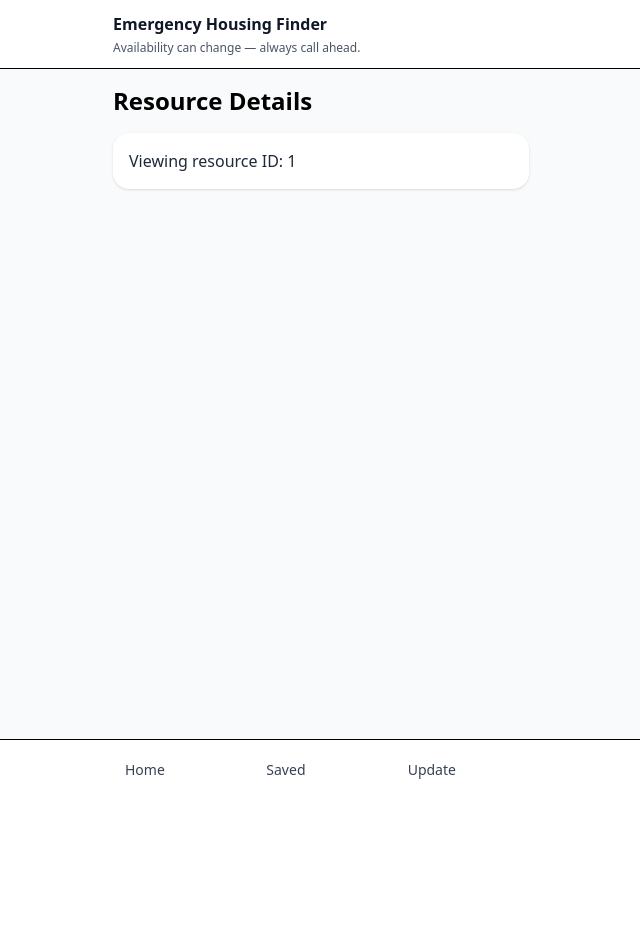
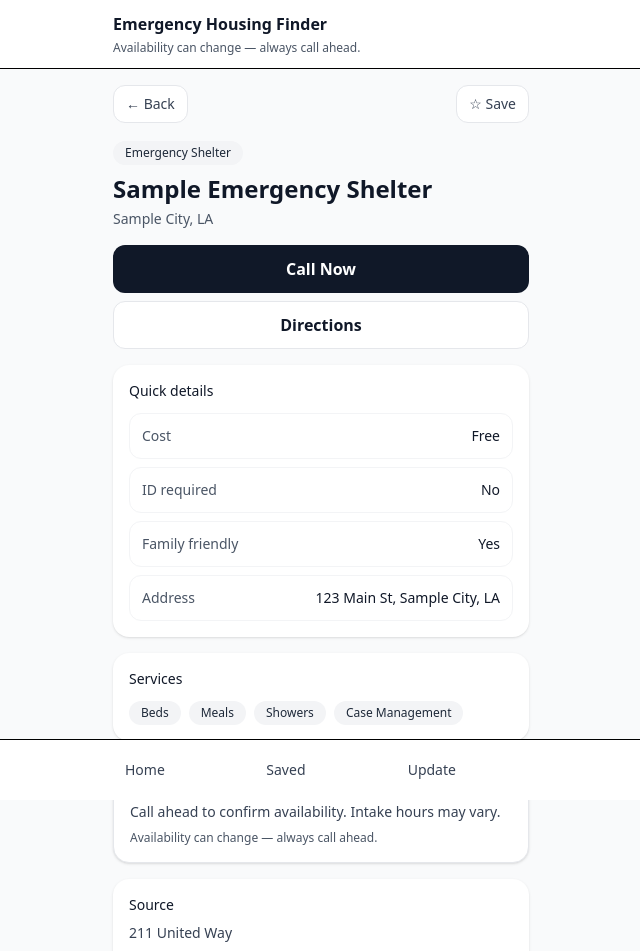
Before and after one commit to FrimpsManu/emergency-housing-finder, a React (Vite) app: page /resource/1 in a window 1280 px wide. Shown: the top 951 px of the page, without its empty margins (319-959 px from the left). Before the commit the page ends 800 px from the top, so only its background shows below. Built offline with nearby package versions, Linux system fonts and the light colour scheme.

Commit message:
Add Resource detail UI and reusable ResourceCard component

```diff
--- /dev/null
+++ b/src/components/ResourceCard.tsx
@@ -0,0 +1,69 @@
+type ResourceCardProps = {
+  name: string;
+  city: string;
+  state: string;
+  tags: string[];
+  phone: string;
+  directionsUrl?: string;
+  onOpen?: () => void;
+};
+
+export default function ResourceCard({
+  name,
+  city,
+  state,
+  tags,
+  phone,
+  directionsUrl,
+  onOpen,
+}: ResourceCardProps) {
+  return (
+    <div
+      className="rounded-2xl bg-white p-4 shadow-sm space-y-3 border border-transparent hover:border-gray-200 transition"
+      onClick={onOpen}
+      {...(onOpen ? { role: "button" } : {})}
+      tabIndex={onOpen ? 0 : undefined}
+    >
+      <div className="space-y-1">
+        <p className="text-base font-semibold text-gray-900">{name}</p>
+        <p className="text-sm text-gray-600">
+          {city}, {state}
+        </p>
+      </div>
+
+      <div className="flex flex-wrap gap-2">
+        {tags.slice(0, 4).map((t) => (
+          <span key={t} className="rounded-full bg-gray-100 px-3 py-1 text-xs font-medium text-gray-800">
+            {t}
+          </span>
+        ))}
+      </div>
+
+      <div className="grid grid-cols-2 gap-2">
+        <a
+          href={`tel:${phone}`}
+          className="h-11 rounded-xl bg-gray-900 text-white font-semibold flex items-center justify-center"
+          onClick={(e) => e.stopPropagation()}
+        >
+          Call Now
+        </a>
+
+        {directionsUrl ? (
+          <a
+            href={directionsUrl}
+            target="_blank"
+            rel="noreferrer"
+            className="h-11 rounded-xl border border-gray-200 bg-white text-gray-900 font-semibold flex items-center justify-center hover:bg-gray-50"
+            onClick={(e) => e.stopPropagation()}
+          >
+            Directions
+          </a>
+        ) : (
+          <div className="h-11 rounded-xl border border-gray-200 bg-gray-50 text-gray-700 font-semibold flex items-center justify-center">
+            Call for location
+          </div>
+        )}
+      </div>
+    </div>
+  );
+}
--- a/src/pages/ResourceDetail.tsx
+++ b/src/pages/ResourceDetail.tsx
@@ -1,17 +1,131 @@
-import { useParams } from "react-router-dom";
+import { useNavigate, useParams } from "react-router-dom";
 
 export default function ResourceDetail() {
+  const nav = useNavigate();
   const { id } = useParams();
+
+  // Placeholder data until dataset integration
+  const resource = {
+    id: id ?? "unknown",
+    name: "Sample Emergency Shelter",
+    type: "Emergency Shelter",
+    city: "Sample City",
+    state: "LA",
+    phone: "(555) 123-4567",
+    address: "123 Main St, Sample City, LA",
+    cost: "Free",
+    idRequired: false,
+    familyFriendly: true,
+    services: ["Beds", "Meals", "Showers", "Case Management"],
+    notes: "Call ahead to confirm availability. Intake hours may vary.",
+    sourceName: "211 United Way",
+    lastVerified: "2026-02-01",
+  };
+
+  const mapsUrl = `https://www.google.com/maps/search/?api=1&query=${encodeURIComponent(
+    resource.address
+  )}`;
 
   return (
     <div className="space-y-4">
-      <h1 className="text-2xl font-semibold">Resource Details</h1>
+      {/* Top bar */}
+      <div className="flex items-center justify-between">
+        <button
+          onClick={() => nav(-1)}
+          className="rounded-xl border border-gray-200 bg-white px-3 py-2 text-sm font-medium text-gray-700 hover:bg-gray-50"
+        >
+          ← Back
+        </button>
 
-      <div className="rounded-2xl bg-white p-4 shadow-sm">
-        <p className="text-gray-800">
-          Viewing resource ID: {id}
+        <button
+          className="rounded-xl border border-gray-200 bg-white px-3 py-2 text-sm font-medium text-gray-700 hover:bg-gray-50"
+          title="Save (coming soon)"
+        >
+          ☆ Save
+        </button>
+      </div>
+
+      {/* Title */}
+      <div>
+        <div className="inline-flex items-center rounded-full bg-gray-100 px-3 py-1 text-xs font-medium text-gray-800">
+          {resource.type}
+        </div>
+        <h1 className="mt-2 text-2xl font-semibold text-gray-900">{resource.name}</h1>
+        <p className="mt-1 text-sm text-gray-600">
+          {resource.city}, {resource.state}
         </p>
+      </div>
+
+      {/* Primary actions */}
+      <div className="grid grid-cols-1 gap-2">
+        <a
+          href={`tel:${resource.phone}`}
+          className="h-12 rounded-xl bg-gray-900 text-white font-semibold flex items-center justify-center"
+        >
+          Call Now
+        </a>
+
+        <a
+          href={mapsUrl}
+          target="_blank"
+          rel="noreferrer"
+          className="h-12 rounded-xl border border-gray-200 bg-white text-gray-900 font-semibold flex items-center justify-center hover:bg-gray-50"
+        >
+          Directions
+        </a>
+      </div>
+
+      {/* Key info */}
+      <div className="rounded-2xl bg-white p-4 shadow-sm space-y-3">
+        <p className="text-sm font-medium text-gray-900">Quick details</p>
+
+        <div className="grid grid-cols-1 gap-2">
+          <InfoRow label="Cost" value={resource.cost} />
+          <InfoRow label="ID required" value={resource.idRequired ? "Yes" : "No"} />
+          <InfoRow label="Family friendly" value={resource.familyFriendly ? "Yes" : "No"} />
+          <InfoRow label="Address" value={resource.address} />
+        </div>
+      </div>
+
+      {/* Services */}
+      <div className="rounded-2xl bg-white p-4 shadow-sm space-y-3">
+        <p className="text-sm font-medium text-gray-900">Services</p>
+        <div className="flex flex-wrap gap-2">
+          {resource.services.map((s) => (
+            <span
+              key={s}
+              className="rounded-full bg-gray-100 px-3 py-1 text-xs font-medium text-gray-800"
+            >
+              {s}
+            </span>
+          ))}
+        </div>
+      </div>
+
+      {/* Notes / Safety */}
+      <div className="rounded-2xl border border-gray-200 bg-white p-4 shadow-sm space-y-2">
+        <p className="text-sm font-medium text-gray-900">Notes</p>
+        <p className="text-sm text-gray-700">{resource.notes}</p>
+        <p className="text-xs text-gray-600">
+          Availability can change — always call ahead.
+        </p>
+      </div>
+
+      {/* Trust */}
+      <div className="rounded-2xl bg-white p-4 shadow-sm space-y-2">
+        <p className="text-sm font-medium text-gray-900">Source</p>
+        <p className="text-sm text-gray-700">{resource.sourceName}</p>
+        <p className="text-xs text-gray-600">Last verified: {resource.lastVerified}</p>
       </div>
     </div>
   );
 }
+
+function InfoRow({ label, value }: { label: string; value: string }) {
+  return (
+    <div className="flex items-start justify-between gap-4 rounded-xl border border-gray-100 px-3 py-3">
+      <span className="text-sm text-gray-600">{label}</span>
+      <span className="text-sm font-medium text-gray-900 text-right">{value}</span>
+    </div>
+  );
+}
```
